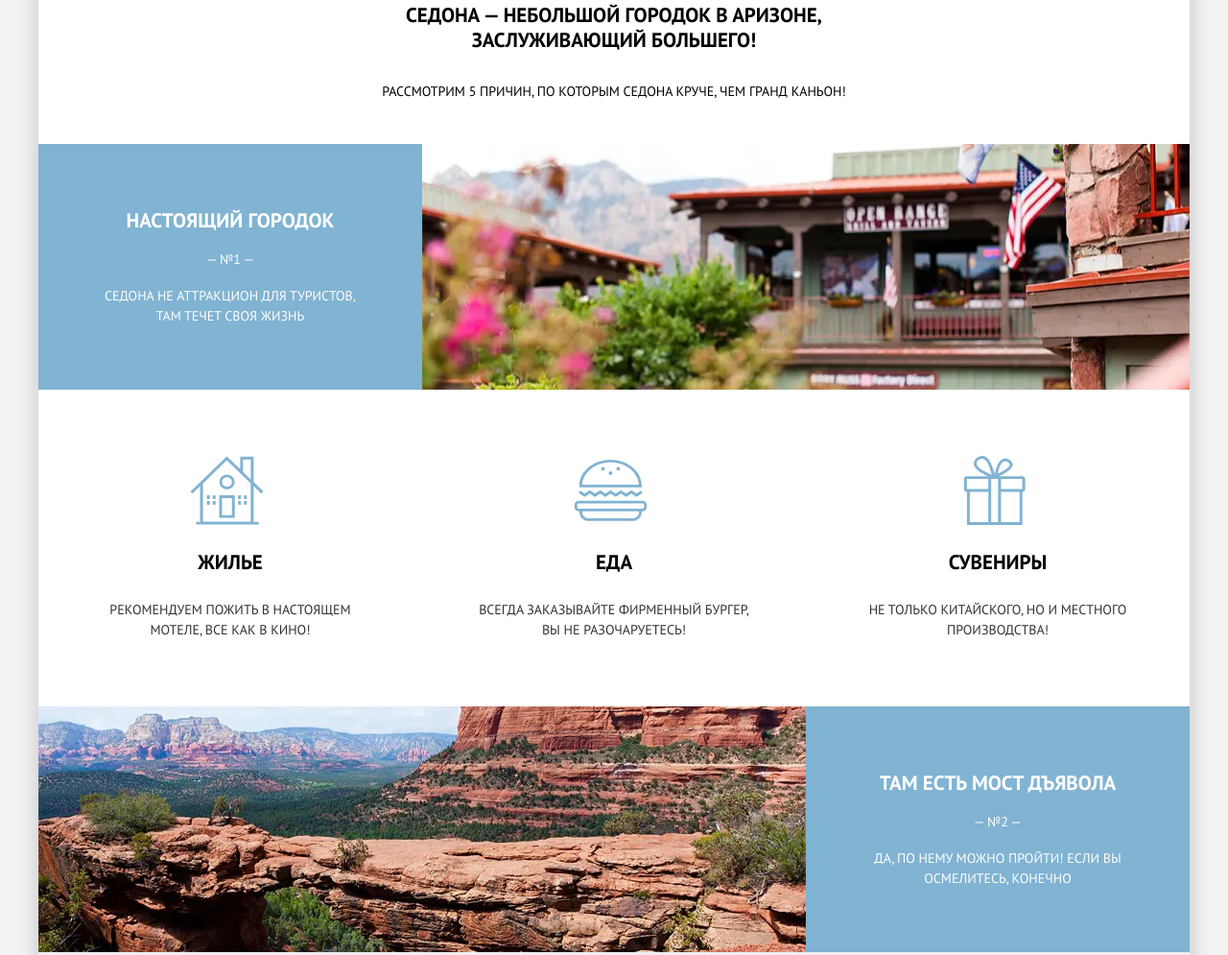
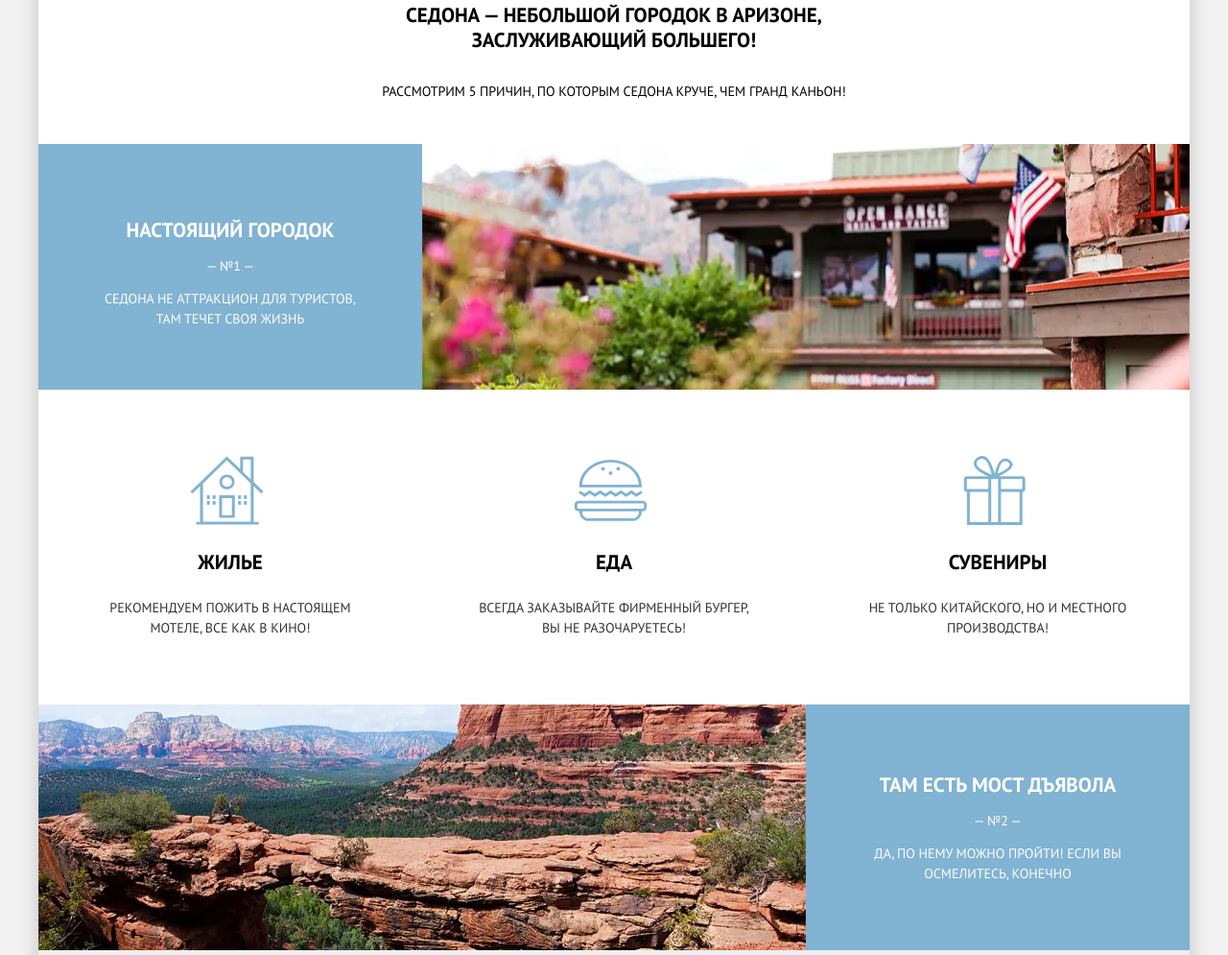
Before and after one commit to lexlexlex123/1217869-sedona-28, a website: page source/index.html in a window 1280 px wide. Shown: the part 632-1627 px from the top of the page at 96% size. Drawn offline with nearby package versions, Linux system fonts and the light colour scheme; files that its build step writes are made by us from their sources; files whose address does not match are found by name.

Commit message:
pixelperfect index

```diff
--- a/source/index.html
+++ b/source/index.html
@@ -18,7 +18,7 @@
   <body class="page__body">
     <h1 class="visually-hidden">Главная страница Седоны</h1>
     <header class="main-header">
-      <a class="main-header__logo">
+      <a class="main-header__logo" href="index.html">
         <span class="visually-hidden">логотип седоны</span>
         <svg width="185" height="96" viewBox="0 0 185 96">
           <g fill="none">
@@ -106,7 +106,7 @@
       <section>
         <ul class="advantages">
           <li class="advantages__real-city real-city">
-            <div class="real-city__text intro-real-city">
+            <div class="real-city__text intro-real-city intro-real-city--decor">
               <h2 class="intro-real-city__title">НАСТОЯЩИЙ ГОРОДОК</h2>
               <span class="intro-real-city__number">— №1 —</span>
               <p class="intro-real-city__content">СЕДОНА НЕ АТТРАКЦИОН ДЛЯ ТУРИСТОВ, ТАМ ТЕЧЕТ СВОЯ ЖИЗНЬ</p>
--- a/source/sass/blocks/advantages.scss
+++ b/source/sass/blocks/advantages.scss
@@ -20,7 +20,7 @@
 }
 
 .advantages__real-city:first-child {
-  padding-top: 37px;
+  padding-top: 0;
 
   @media (min-width: $tablet-width) {
     padding-top: 0;
@@ -97,19 +97,20 @@
   text-transform: uppercase;
   color: #333333;
   margin: 0;
-  margin-top: 10px;
   text-align: center;
 
   @media (min-width: $tablet-width) {
-    margin-top: 26px;
+    margin-top: 10px;
   }
 }
 
 .advantages__card-content-benefits {
   text-align: left;
+  margin-top: 10px;
 
   @media (min-width: $tablet-width) {
     text-align: center;
+    margin-top: 24px;
   }
 }
 
@@ -131,7 +132,7 @@
   flex-direction: column;
   justify-content: center;
   align-items: center;
-  gap: 5px;
+  gap: 14px;
   padding: 24px 20px;
 
   @media (min-width: $tablet-width) {
--- a/source/sass/blocks/intro-real-city.scss
+++ b/source/sass/blocks/intro-real-city.scss
@@ -1,21 +1,31 @@
 .intro-real-city {
   display: flex;
   flex-direction: column;
-  gap: 17px;
+  gap: 15px;
   justify-content: center;
   text-align: center;
-  padding: 37px 18px;
+  padding: 0 18px;
   position: relative;
 
+  @media (min-width: $tablet-width) {
+    padding: 37px 18px;
+  }
+}
+
+.intro-real-city--decor {
+  margin-top: 12px;
+
   &::before {
-    content: "";
-    width: 100%;
-    height: 37px;
-    position: absolute;
-    background-image: url("../img/advantages-decor.svg");
-    background-repeat: no-repeat;
-    top: -37px;
-    left: 0;
+    @media (max-width: $tablet-width) {
+      content: "";
+      min-width: calc(100% + 36px);
+      height: 40px;
+      position: absolute;
+      background-image: url("../img/advantages-decor.svg");
+      background-repeat: no-repeat;
+      top: -12px;
+      left: -18px;
+    }
   }
 }
 
@@ -33,7 +43,7 @@
 
 .intro-real-city__number {
   font-size: 14px;
-  line-height: 21px;
+  line-height: 18px;
 }
 
 .intro-real-city__content {
--- a/source/sass/blocks/intro.scss
+++ b/source/sass/blocks/intro.scss
@@ -7,7 +7,7 @@
 
 .intro__image {
   width: 100%;
-  height: 520px;
+  height: 389px;
   padding: 90px 0 85px;
   background-color: #333333;
   background-image: url("../img/sedona.webp");
@@ -20,6 +20,7 @@
   position: relative;
 
   @media (min-width: $tablet-width) {
+    height: 520px;
     padding: 77px 0 90px;
   }
 
@@ -90,13 +91,14 @@
 }
 
 .intro__content-index {
-  padding: 37px 18px;
+  padding: 35px 25px;
   display: flex;
   flex-direction: column;
-  gap: 30px;
+  gap: 35px;
 
   @media (min-width: $tablet-width) {
     padding: 47px 124px 55px;
+    gap: 30px;
   }
 
   @media (min-width: $desktop-width) {
@@ -120,7 +122,7 @@
 }
 
 .intro__content {
-  padding: 37px 18px;
+  padding: 0 18px;
   display: flex;
   flex-direction: column;
   gap: 30px;
--- a/source/sass/blocks/page.scss
+++ b/source/sass/blocks/page.scss
@@ -48,6 +48,12 @@
   font-size: 21px;
   line-height: 26px;
   text-transform: uppercase;
+  margin-top: 15px;
+
+  @media (min-width: $desktop-width) {
+    padding: 0;
+    margin-top: 0;
+  }
 }
 
 .page__modal {
--- a/source/sass/blocks/real-city.scss
+++ b/source/sass/blocks/real-city.scss
@@ -34,7 +34,7 @@
 }
 
 .real-city__text {
-  padding: 54px 18px;
+  padding: 38px 18px 40px;
   justify-self: center;
 
   @media (min-width: $tablet-width) {
--- a/source/sass/blocks/search-hotel.scss
+++ b/source/sass/blocks/search-hotel.scss
@@ -36,7 +36,7 @@
   text-transform: uppercase;
   color: #333333;
   margin: 0;
-  margin-top: 30px;
+  margin-top: 25px;
   text-align: center;
 }
 
@@ -53,7 +53,7 @@
   display: block;
   text-align: center;
   width: 100%;
-  margin-top: 50px;
+  margin-top: 30px;
   box-sizing: border-box;
   cursor: pointer;
 
@@ -70,4 +70,8 @@
     background-color: #e5e5e5;
     color: #ffffff;
   }
+
+  @media (min-width: $tablet-width) {
+    margin-top: 50px;
+  }
 }
```
Also changed, not shown: source/catalog.html (+1 -1 lines), source/form.html (+1 -1 lines), build/catalog.html, build/css/style.min.css, build/form.html, build/index.html, 1 other file.
